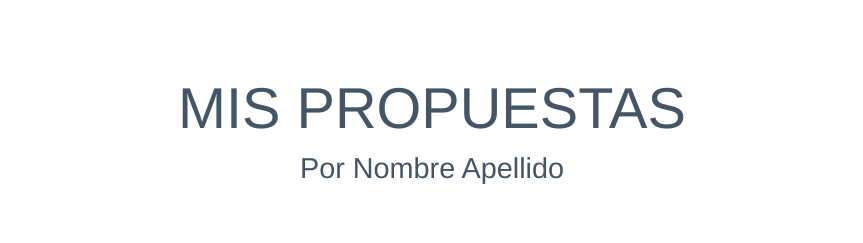
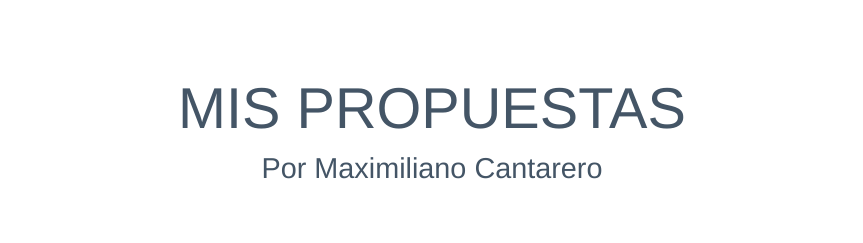
Before and after one commit to MaximilianoCantareroG/nota-individual-1, a plain HTML site: page index.html in a window 1280 px wide. Shown: the top 243 px of the page, without its empty margins (208-1071 px from the left). Drawn offline with Linux system fonts and the light colour scheme.

Commit message:
Add files via upload

```diff
--- a/index.html
+++ b/index.html
@@ -81,7 +81,7 @@
   <body>
     <header>
       <h1>MIS PROPUESTAS</h1>
-      <h2>Por Nombre Apellido</h2>
+      <h2>Por Maximiliano Cantarero</h2>
       <p>Las siguientes son propuestas de visualizaciones de datos que me permitirían encontrar a quien me guíe en Proyecto de Título. Me basé en datos reales, disponibles por <a href="https://profesorfaco.github.io/troncal/clase-06/" target="_blank">aquí</a>, <a href="https://profesorfaco.github.io/troncal/clase-07/" target="_blank">allá</a> y <a href="https://disenouchile.github.io/guiaturas/guias.html" target="_blank">más allá</a>.</p>
     </header>
     <main>
```
